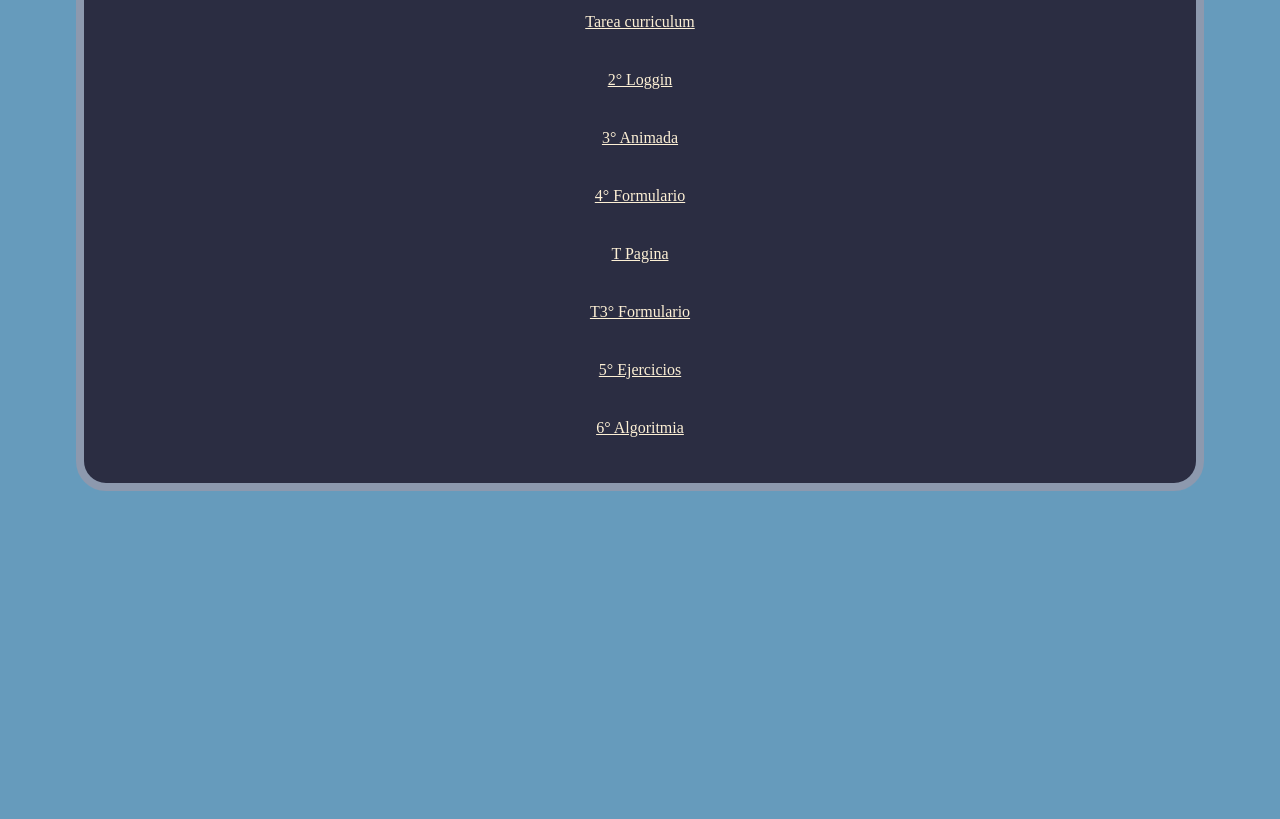
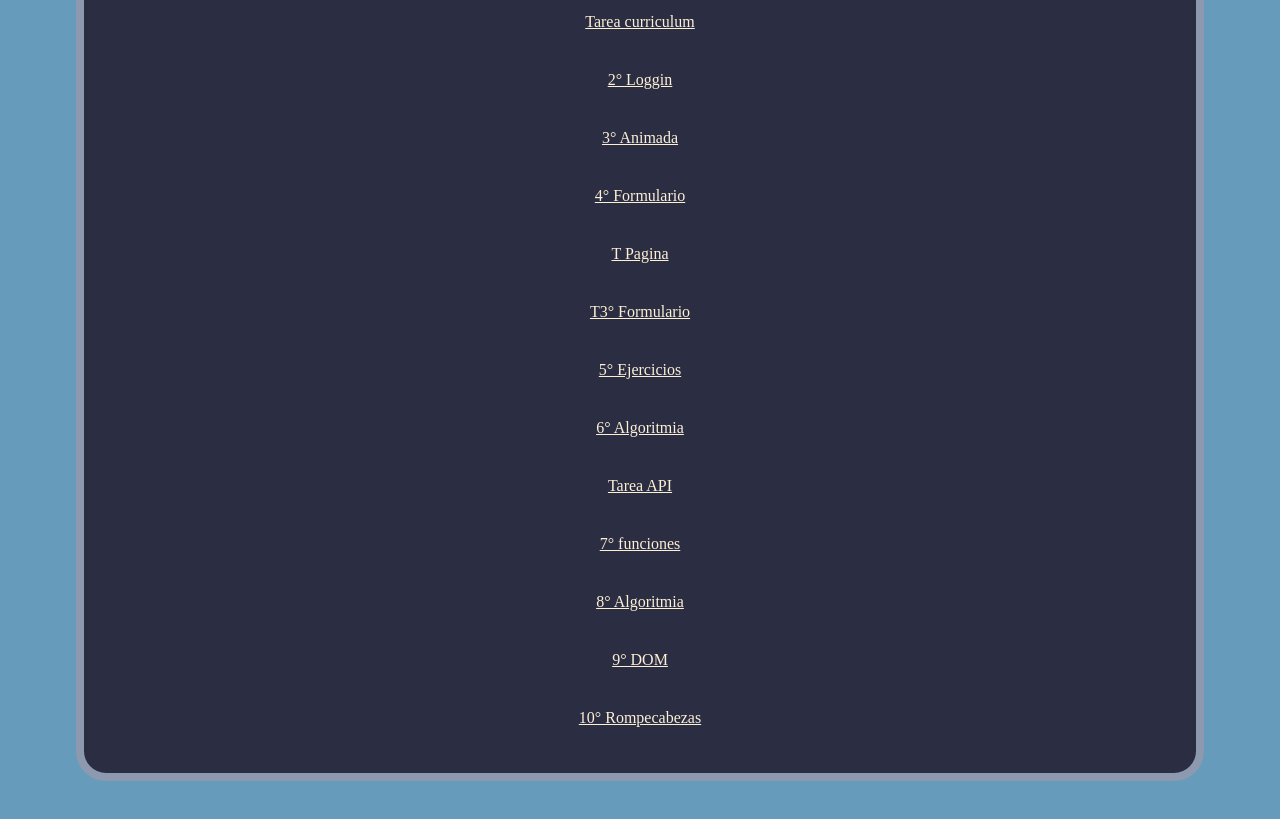
Before and after one commit to AdrianBPonce/9SIS1A2023WebBarrientosPonce, a plain HTML site: page index.html in a window 1280 px wide. Shown: the part 525-1344 px from the top of the page. Before the commit the page ends 1092 px from the top, so only its background shows below. Drawn offline with Linux system fonts and the light colour scheme.

Commit message:
actualizacion

```diff
--- a/index.html
+++ b/index.html
@@ -41,6 +41,21 @@
     <ol>
         <a href="./06HTML/algoritmia.html"> 6° Algoritmia</a>
     </ol>
+    <ol>
+        <a href="./TareaAPI/index.html"> Tarea API</a>
+    </ol>
+    <ol>
+        <a href="./07JSIntermedio/funciones.js"> 7° funciones</a>
+    </ol>
+    <ol>
+        <a href="./06HTML/algoritmia.html"> 8° Algoritmia</a>
+    </ol>
+    <ol>
+        <a href="./09DOM/ejemploDOM.html"> 9° DOM</a>
+    </ol>
+    <ol>
+        <a href="./10Rompecabezas/Rompecabezas.html"> 10° Rompecabezas</a>
+    </ol>
     </section>
     </div>
 
```
